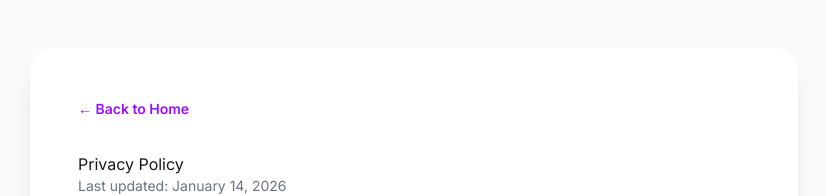
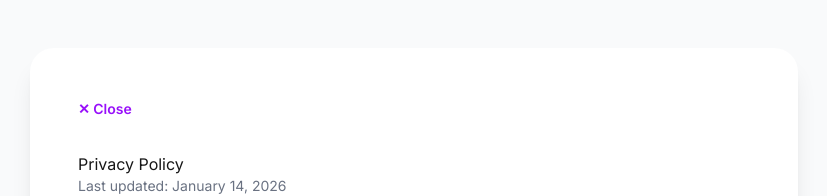
Before and after one commit to RemusLema/fitness-wizard, a Next.js app: page /privacy in a window 1280 px wide. Shown: the top 196 px of the page, without its empty margins (226-1053 px from the left). Built offline with nearby package versions, Linux system fonts and the light colour scheme.

Commit message:
Update Privacy Policy to use Close button with router.back()

```diff
--- a/src/app/privacy/page.tsx
+++ b/src/app/privacy/page.tsx
@@ -1,17 +1,21 @@
-import Link from "next/link";
+"use client";
+
+import { useRouter } from "next/navigation";
 
 export default function PrivacyPolicy() {
+    const router = useRouter();
+
     return (
         <div className="min-h-screen bg-gray-50 dark:bg-gray-950 transition-colors py-12 px-6">
             <div className="max-w-3xl mx-auto bg-white dark:bg-gray-900 rounded-3xl shadow-xl p-8 md:p-12">
                 {/* Navigation */}
                 <div className="mb-8">
-                    <Link
-                        href="/"
+                    <button
+                        onClick={() => router.back()}
                         className="inline-flex items-center text-sm font-semibold text-purple-600 dark:text-purple-400 hover:text-purple-700 dark:hover:text-purple-300 transition-colors"
                     >
-                        ← Back to Home
-                    </Link>
+                        ✕ Close
+                    </button>
                 </div>
 
                 {/* Content */}
```
